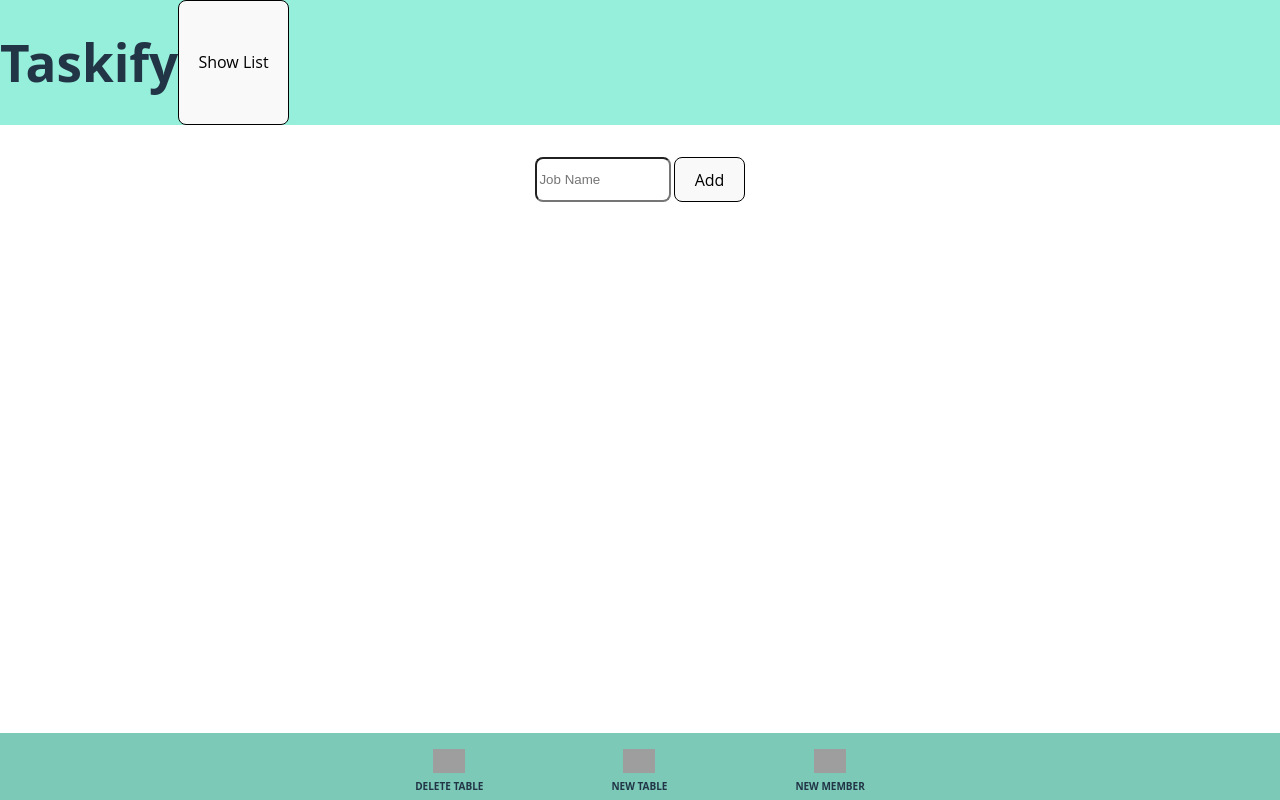
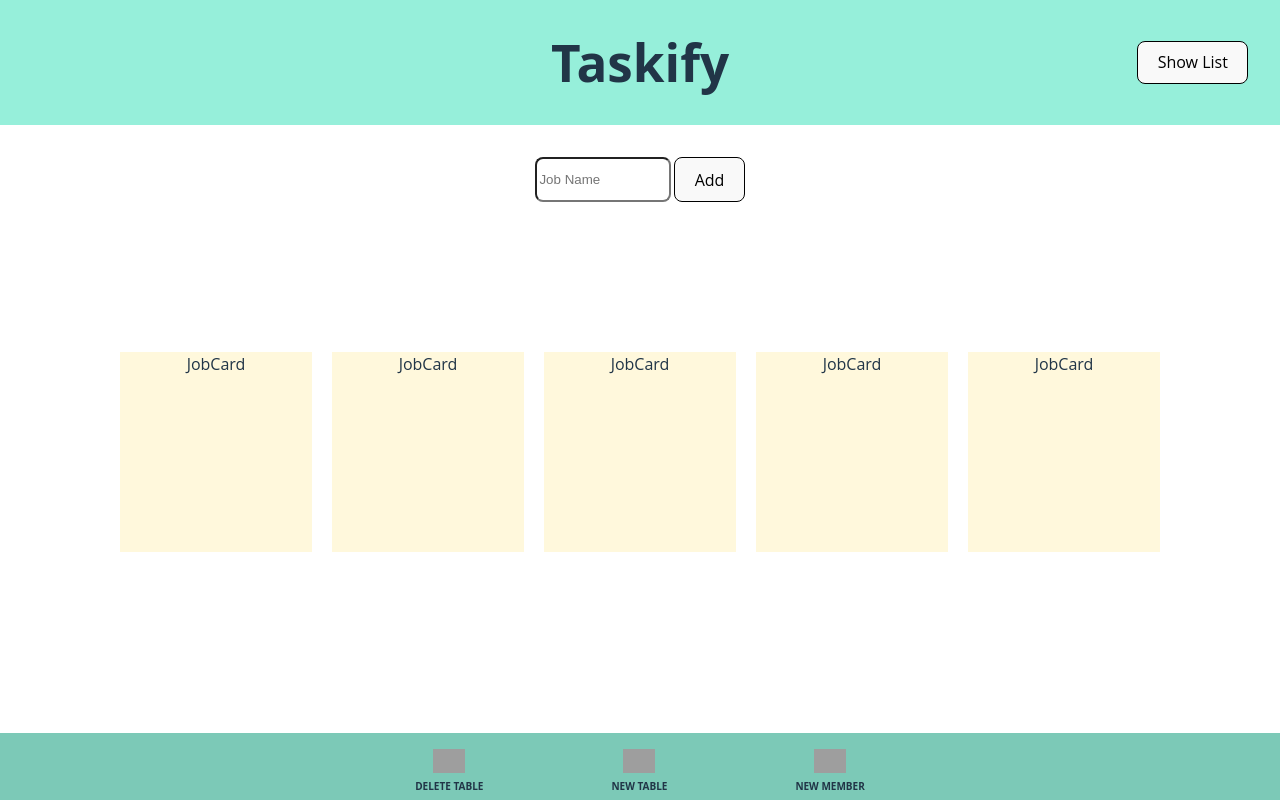
Before and after one commit to SebastianAndDavid/mastercalendar, a React (Vite) app: page / in a window 1280 px wide. Built offline with nearby package versions, Linux system fonts and the light colour scheme; grey boxes are pictures that could not be loaded.

Commit message:
ft added dynamic insert job function

```diff
--- a/src/App.css
+++ b/src/App.css
@@ -15,6 +15,14 @@ header {
   width: 100vw;
   background-color: #96efda;
   display: flex;
+  justify-content: center;
+  flex-direction: column-reverse;
+}
+
+header button {
+  position: fixed;
+  right: 0;
+  margin-right: 2em;
 }
 
 footer {
@@ -58,5 +66,6 @@ section p {
 .joblist-container {
   margin-top: 2em;
   display: flex;
-  justify-content: center;
+  flex-direction: column;
+  align-items: center;
 }
--- /dev/null
+++ b/src/Components/JobList/JobCard.jsx
@@ -0,0 +1,3 @@
+export default function JobCard() {
+  return <div className="jobcard">JobCard</div>;
+}
--- a/src/Components/JobList/JobList.css
+++ b/src/Components/JobList/JobList.css
@@ -7,3 +7,14 @@
   margin-right: 3px;
   border-radius: 8px;
 }
+
+.jobcards-container {
+  display: flex;
+  margin-top: 17.5vh;
+}
+.jobcard {
+  height: 25vh;
+  width: 15vw;
+  background-color: cornsilk;
+  margin: 10px;
+}
--- a/src/Components/JobList/JobList.jsx
+++ b/src/Components/JobList/JobList.jsx
@@ -1,11 +1,19 @@
+import JobCard from "./JobCard";
 import "./JobList.css";
 
 export default function JobList() {
   return (
     <>
       <div className="job-input">
-          <input placeholder="Job Name" />
+        <input placeholder="Job Name" />
         <button>Add</button>
+      </div>
+      <div className="jobcards-container">
+        <JobCard />
+        <JobCard />
+        <JobCard />
+        <JobCard />
+        <JobCard />
       </div>
     </>
   );
```
